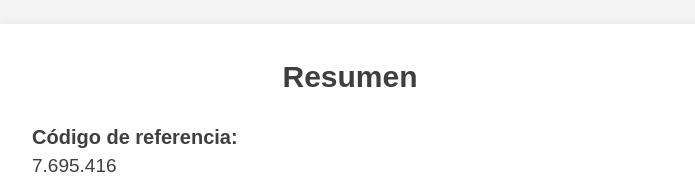
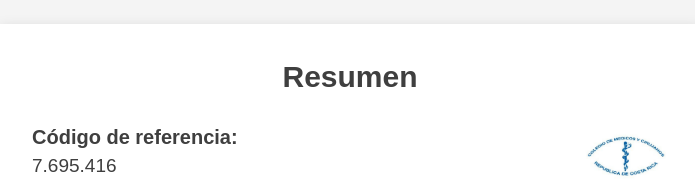
Before and after one commit to osamayor286-eng/Medicos.costarica, a plain HTML site: page index.html in a window 1280 px wide. Shown: the top 192 px of the page, without its empty margins (290-985 px from the left). Drawn offline with Linux system fonts and the light colour scheme.

Commit message:
Update index.html

```diff
--- a/index.html
+++ b/index.html
@@ -21,6 +21,7 @@ h1{text-align:center;font-size:30px;margin:8px 0 32px}
 <body>
 <main class="card">
 <h1>Resumen</h1>
+    <img src="Galleryit_20260920_1789931555.jpg" alt="Sello" style="width:90px; float:right; margin:0 0 15px 15px;">
 <div class="row"><div class="label">Código de referencia:</div><div class="value">7.695.416</div></div>
 <div class="row"><div class="label">Nombre del paciente:</div><div class="value">Flor Maria Mora Rodríguez</div></div>
 <div class="row"><div class="label">Documento de identidad:</div><div class="value">208410724</div></div>
```
